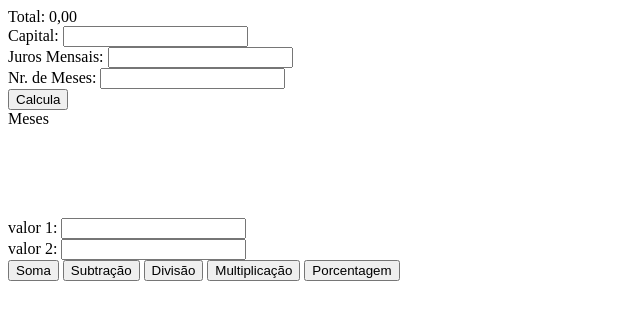
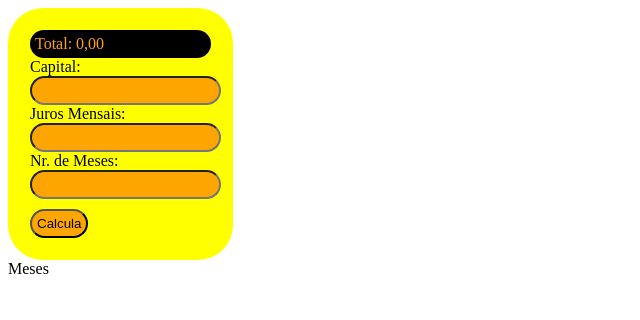
Before and after one commit to josuecarvalho/primeiroc_3t, a plain HTML site: page index.html in a window 1280 px wide. Shown: the whole page, without its empty margins (0-640 px from the left). Drawn offline with Linux system fonts and the light colour scheme.

Commit message:
Update index.html

```diff
--- a/index.html
+++ b/index.html
@@ -5,14 +5,17 @@
    <meta charset="UTF-8">
    <meta http-equiv="X-UA-Compatible" content="IE=edge">
    <meta name="viewport" content="width=device-width, initial-scale=1.0">
-   <title>Primeiro D</title>
+   <title>Primeiro C</title>
    <script src="estudo.js"></script>
+   <link rel="stylesheet" href="geral.css">
 </head>
 
 <body>
 
    <div id="calculadora">
-      <span id="total">Total: 0,00</span><br>
+      <div id="spTotal">
+         <span id="total">Total: 0,00</span><br>
+      </div>
       Capital: <input id="valor" type="text"> <br>
       Juros Mensais: <input id="juros" type="text"> <br>
       Nr. de Meses: <input id="meses" type="text"> <br>
@@ -21,17 +24,4 @@
    <div>
       <span id="mes">Meses</span>
    </div>
-
-
-   <br><br><br>
-   <span id="resultado"></span><br><br>
-   valor 1: <input id="v1" type="text"><br>
-   valor 2: <input id="v2" type="text"><br>
-   <button onclick="adicao()">Soma</button>
-   <button onclick="subtracao()">Subtração</button>
-   <button onclick="divisao()">Divisão</button>
-   <button onclick="multiplicacao()">Multiplicação</button>
-   <button onclick="porcentagem()">Porcentagem</button>
-</body>
-
 </html>
```
